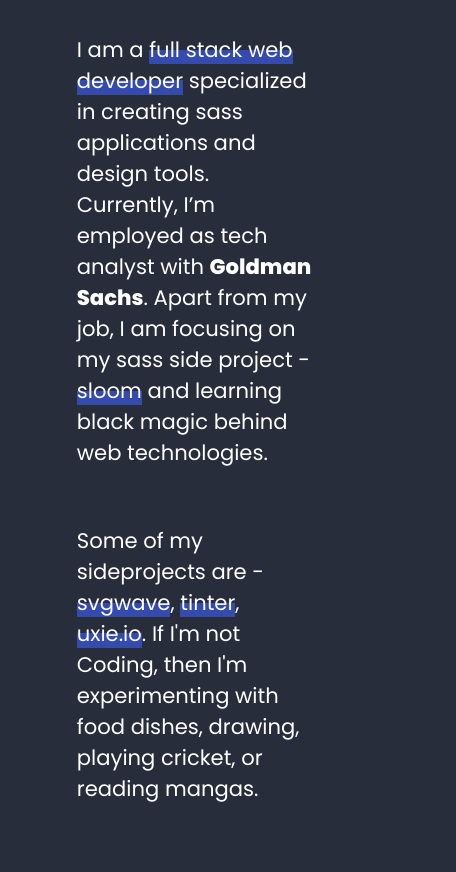
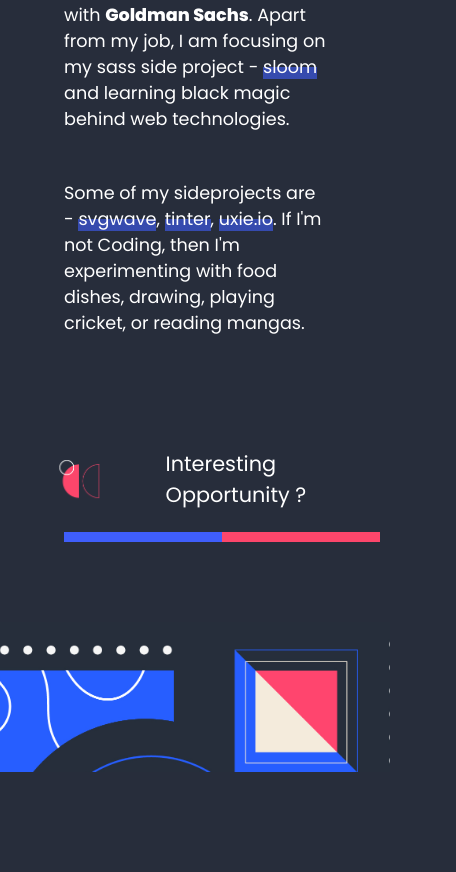
Before and after one commit to anup-a/site, a website built with Vite: page index.html in a window 390 px wide. Shown: the part 652-1524 px from the top of the page, 456 px wide, since content can reach past the window. After the commit the page ends 1424 px from the top, so only its background shows below. Built offline with nearby package versions, Linux system fonts and the light colour scheme.

Commit message:
added responsive styling

```diff
--- a/index.html
+++ b/index.html
@@ -20,7 +20,7 @@
 
           <div class="nav">
             <div class="anup-logo">
-              <img src="./src/assets/logo.png" alt="" />
+              <img src="./src/assets/color-logo.png" alt="" />
             </div>
             <div class="social-links">
               <div class="top-underline underline">
@@ -85,7 +85,16 @@
       </div>
 
       <div class="illustration">
-        <img className="abstract-img" src="./src/assets/main.jpg" alt="" />
+        <!-- <img
+          className="abstract-img original"
+          src="./src/assets/main.jpg"
+          alt=""
+        /> -->
+        <!-- <img
+          className="abstract-img sliced"
+          src="./src/assets/main-slice.jpg"
+          alt=""
+        /> -->
       </div>
     </div>
     <script type="module" src="/src/main.ts"></script>
--- a/src/_about_footer.scss
+++ b/src/_about_footer.scss
@@ -10,7 +10,7 @@
     @media screen and (max-width: 1024px) {
         // font-size: 0.9rem;
         margin-top: 2.5rem;
-        margin-bottom: 2.5rem;
+        margin-bottom: 0rem;
     }
 
     @media screen and (max-width: 768px) {
@@ -43,8 +43,8 @@
         position: relative;
         margin: 1rem 1rem 2rem 0;
 
-        @media screen and (max-width: 768px) {
-            margin-bottom: 1rem;
+        @media screen and (max-width: 1024) {
+            margin-bottom: 0rem;
         }
 
         .button-content {
--- a/src/_colors.scss
+++ b/src/_colors.scss
@@ -1,5 +1,5 @@
 $dark: #272D3B;
-$text: #fff;
+$text: #ffffff;
 $pink: #FC466B;
 $blue: #3F5EFB;
 
--- a/src/_general.scss
+++ b/src/_general.scss
@@ -5,10 +5,13 @@
     font-family: 'Poppins', sans-serif;
     background-color: $dark;
     color: $text;
-    font-size: 120%;
 
-    @media screen and (min-width: 641px) {
+    @media screen and (min-width: 1024) {
         overflow: hidden;
+    }
+
+    @media screen and (max-width: 786) {
+        font-size: 90%;
     }
 }
 
--- a/src/style.scss
+++ b/src/style.scss
@@ -32,15 +32,35 @@
   }
 
   .illustration {
-    display: contents;
     align-self: flex-end;
+    background-image: url('./assets/main.jpg');
+    display: flex;
+    width: 100%;
+    height: 100%;
+    /* align-self: flex-end; */
+    background-image: url(/src/assets/main.jpg);
+    background-position: left;
+    background-size: cover;
+    background-repeat: no-repeat;
     // position: relative;
 
     // img {
     //   position: absolute;
     // }
 
-    @media screen and (max-width: 1024px) {}
+    @media screen and (max-width: 1186px) {
+      max-width: 300px;
+      overflow-x: hidden;
+    }
+
+
+    @media screen and (max-width: 1024px) {
+      background-image: url(/src/assets/main-slice.jpg);
+      background-position: top;
+      display: block;
+      max-width: 100%;
+      min-height: 150px;
+    }
 
     @media screen and (max-width: 640px) {
       // clip: rect(0, 100px, 200px, 0);
```
Also changed, not shown: src/assets/color-logo.png (added), src/assets/main-slice.jpg (added).
